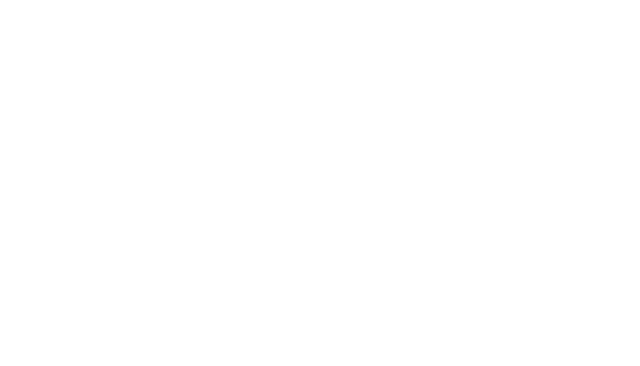
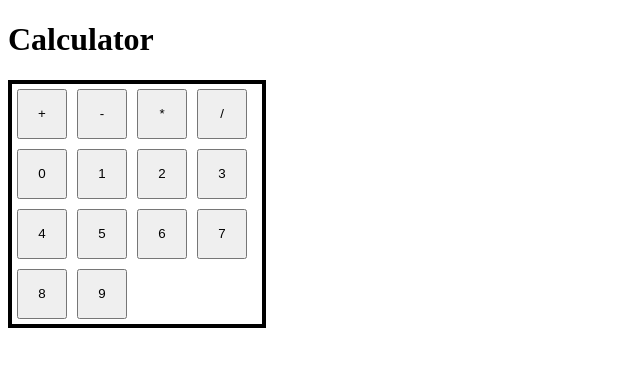
Before and after one commit to grinse-katze/calculator, a plain HTML site: page index.html in a window 1280 px wide. Shown: the whole page, without its empty margins (0-640 px from the left). Drawn offline with Linux system fonts and the light colour scheme.

Commit message:
Added Calculator skeleton, added loop for button allocation

```diff
--- a/index.html
+++ b/index.html
@@ -8,6 +8,15 @@
     </head>
 
     <body>
+        <h1>Calculator</h1>
+        <div class="calculator-body">
+            <div class= "button-container">
+                <button class="operator">+</button>
+                <button class="operator">-</button>
+                <button class="operator">*</button>
+                <button class="operator">/</button>
+            </div>
+        </div>
     </body>
     <script src="main.js"></script>
 </html>
--- a/main.js
+++ b/main.js
@@ -0,0 +1,15 @@
+const buttonContainer = document.querySelector(".button-container");
+
+// Create one button for each number
+for (let i = 0; i <= 9; i++) {
+    const buttons = document.createElement('button');
+    buttons.classList.add('numbers');
+    buttons.textContent = i;
+    buttonContainer.appendChild(buttons);
+}
+
+
+
+function operate(num1, num2) {
+
+}
--- a/style.css
+++ b/style.css
@@ -0,0 +1,16 @@
+.calculator-body {
+    border: 4px solid black;
+    max-width: 250px;
+    display: flex;
+}
+
+
+.button-container {
+    font-size: 0;
+}
+
+button {
+    margin: 5px;
+    width: 50px;
+    height: 50px;
+}
```
